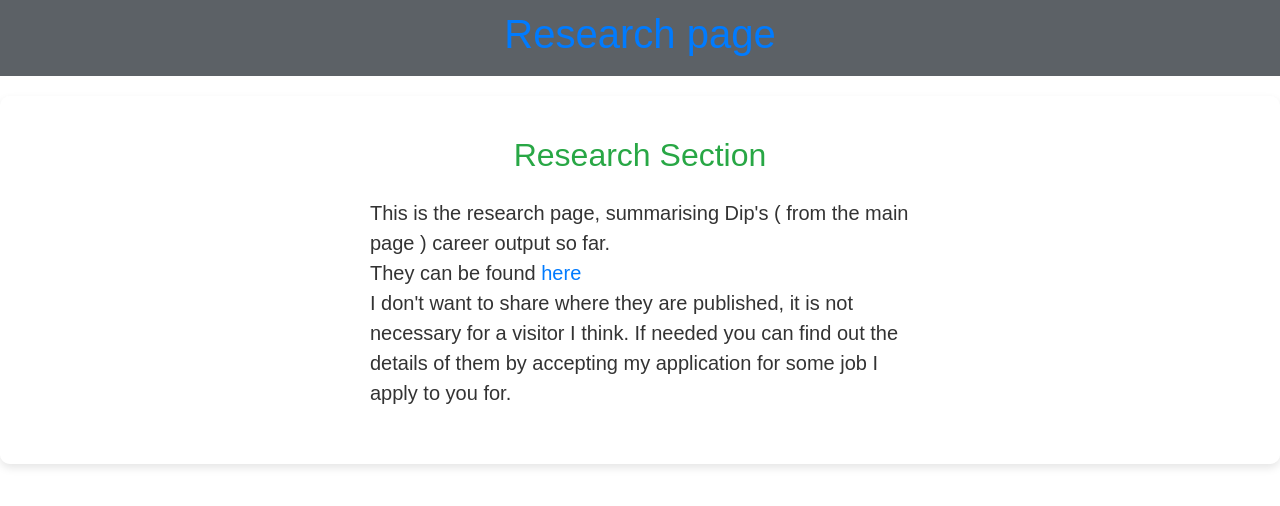
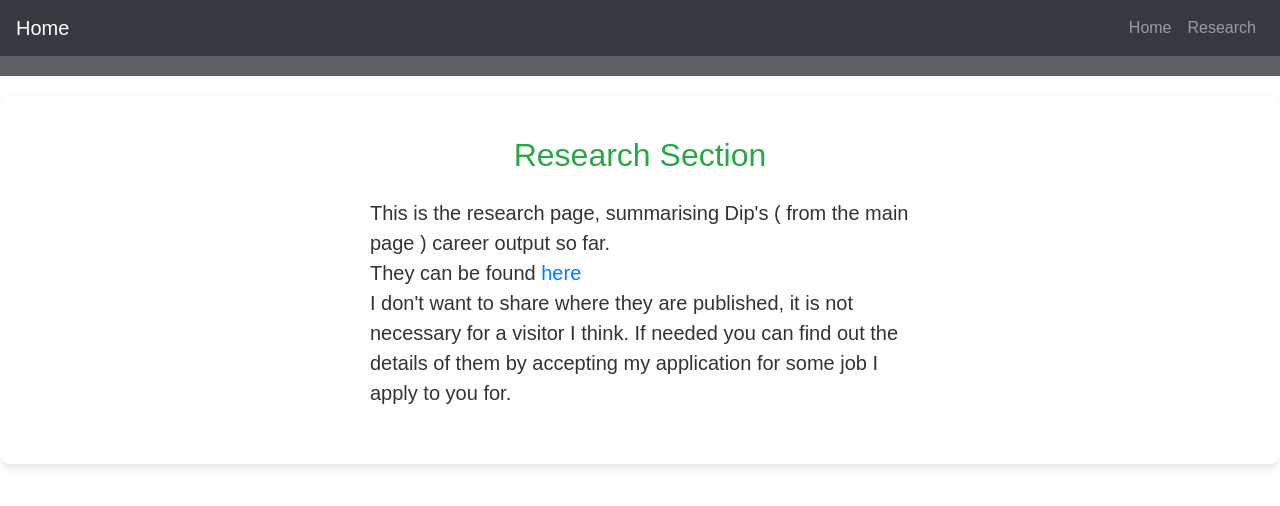
Before and after one commit to DiptaishikChoudhury/diptaishikchoudhury.github.io, a plain HTML site: page research.html in a window 1280 px wide. Drawn offline with nearby package versions, Linux system fonts and the light colour scheme.

Commit message:
Update research.html

```diff
--- a/research.html
+++ b/research.html
@@ -76,7 +76,22 @@
         </div>
     </section>
 
-
+     <nav class="navbar navbar-expand-md navbar-dark bg-dark fixed-top">
+        <a class="navbar-brand" href="index.html">Home</a>
+        <button class="navbar-toggler" type="button" data-toggle="collapse" data-target="#navbarCollapse">
+            <span class="navbar-toggler-icon"></span>
+        </button>
+        <div class="collapse navbar-collapse" id="navbarCollapse">
+            <ul class="navbar-nav ml-auto">
+                <li class="nav-item">
+                    <a class="nav-link" href="index.html">Home</a>
+                </li>
+                <li class="nav-item">
+                    <a class="nav-link" href="research.html">Research</a>
+                </li>
+            </ul>
+        </div>
+    </nav>
 
     <!-- Bootstrap JS and Popper.js (Ensure an internet connection) -->
     <script src="https://code.jquery.com/jquery-3.3.1.slim.min.js"></script>
```
